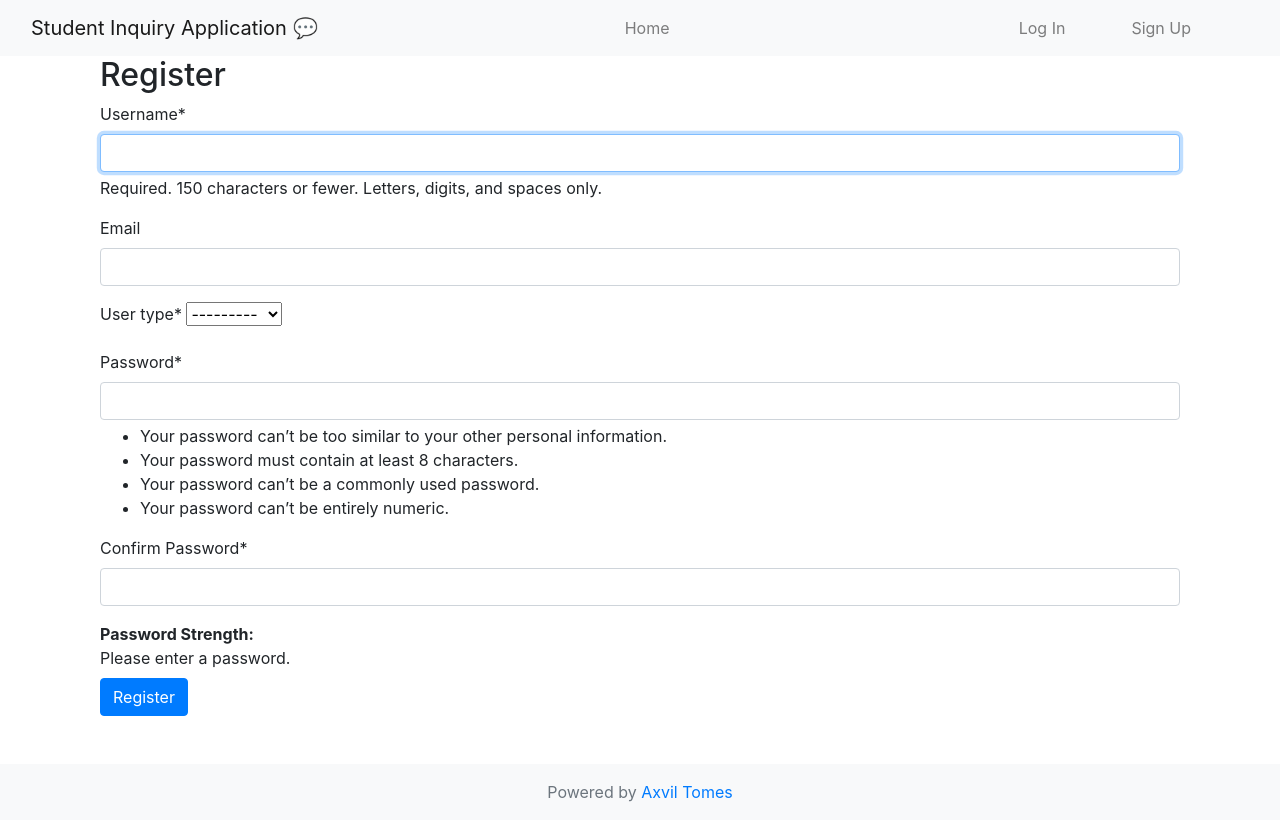
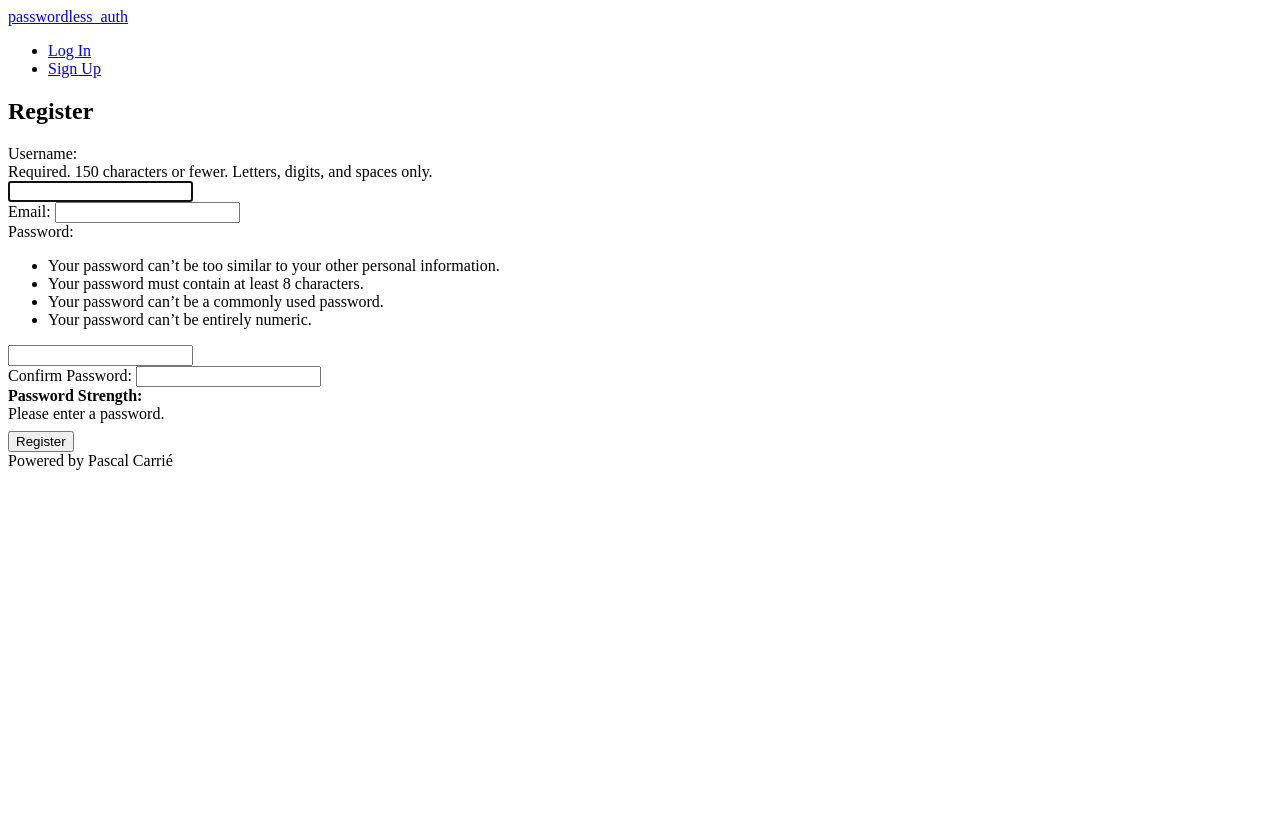
Before and after one commit to lascar/passwordless_auth, a Django app: page /auth/registration/ in a window 1280 px wide. After the commit the page ends 470 px from the top, so only its background shows below. Run offline with Django 5.2, Linux system fonts and the light colour scheme; some libraries are stand-ins or nearby versions.

Commit message:
cleaning

```diff
--- a/authentication/forms.py
+++ b/authentication/forms.py
@@ -2,16 +2,17 @@ from django import forms
 from django.contrib.auth.forms import UserCreationForm
 from django.contrib.auth import password_validation
 from .models import CustomUser
+from django.utils.translation import gettext as _
 
 class RegistrationForm(UserCreationForm):
     email = forms.EmailField(required=False, widget=forms.EmailInput(attrs={'class': 'form-control'}))
     password1 = forms.CharField(
-        label="Password",
+        label=_("Password"),
         widget=forms.PasswordInput(attrs={'class': 'form-control', 'id': 'password-input'}),
         help_text=password_validation.password_validators_help_text_html(),
     )
     password2 = forms.CharField(
-        label="Confirm Password",
+        label=_("Confirm Password"),
         widget=forms.PasswordInput(attrs={'class': 'form-control'}),
     )
 
@@ -23,4 +24,4 @@ class RegistrationForm(UserCreationForm):
 
     class Meta:
         model = CustomUser
-        fields = ('username', 'email', 'user_type')
+        fields = ('username', 'email')
--- a/authentication/templates/authentication/base.html
+++ b/authentication/templates/authentication/base.html
@@ -1,19 +1,14 @@
 {% load static %}
+{% load i18n %}
 <!DOCTYPE html>
 <html lang="en">
 <head>
-    <!-- Bootstrap CSS -->
-    <link rel="stylesheet" href="https://cdn.jsdelivr.net/npm/bootstrap@4.6.2/dist/css/bootstrap.min.css" integrity="sha384-xOolHFLEh07PJGoPkLv1IbcEPTNtaed2xpHsD9ESMhqIYd0nLMwNLD69Npy4HI+N" crossorigin="anonymous">
-
     <meta charset="utf-8">
-    <meta name="viewport" content="width=device-width, initial-scale=1.0">
-    <meta http-equiv="X-UA-Compatible" content="IE=edge">
-
     <title>
         {% if title %}
             {{ title }}
         {% else %}
-            Student Inquiry Application 💬
+            passwordless_auth
         {% endif %}
     </title>
 </head>
@@ -21,57 +16,23 @@
 <div class="wrapper">
 
     <div id="content">
-        <nav class="navbar navbar-expand-lg navbar-light bg-light">
+        <nav class="navbar">
             <div class="container-fluid">
                 <div class="navbar-header">
-                    <button type="button" class="navbar-toggler" data-toggle="collapse" data-target="#navbarSupportedContent"
-                            aria-controls="navbarSupportedContent" aria-expanded="false" aria-label="Toggle navigation">
-                        <span class="navbar-toggler-icon"></span>
-                    </button>
                     <a class="navbar-brand" href="#">
                         {% if title %}
                             {{ title }}
                         {% else %}
-                            Student Inquiry Application 💬
+                            passwordless_auth
                         {% endif %}
                     </a>
                 </div>
-                <div class="collapse navbar-collapse" id="navbarSupportedContent">
-                    <ul class="nav navbar-nav ml-auto">
+                <div id="navbarSupportedContent">
+                    <ul class="nav navbar-nav">
+                        {% if user.is_authenticated %}
                         <li class="nav-item" style="margin-right: 50px;">
                             <a class="nav-link" href="{% url 'home' %}">Home</a>
                         </li>
-                        {% if user.is_authenticated %}
-                        <!-- Display tabs for authenticated users -->
-                        <li style="margin-right: 50px; margin-top: 8px;">
-                            <a href="#adminstrativerequestsSubmenu" data-toggle="collapse" aria-expanded="false" class="dropdown-toggle" style="color: gray;">Administrative Requests</a>
-                            <ul class="collapse list-unstyled" id="adminstrativerequestsSubmenu">
-                                <li>
-                                  <a class="dropdown-item" href="{% url 'administrativerequests-list' %}">View</a>
-                                </li>
-
-                                {% if user.is_student or user.is_teamlead %}
-                                <li>
-                                    <a class="dropdown-item" href="{% url 'administrativerequests-create' %}">Add</a>
-                                </li>
-                                {% endif %}
-                            </ul>
-                        </li>
-
-                        <li style="margin-right: 50px; margin-top: 8px;">
-                            <a href="#academicrequestsSubmenu" data-toggle="collapse" aria-expanded="false" class="dropdown-toggle" style="color: gray;">Academic Requests</a>
-                            <ul class="collapse list-unstyled" id="academicrequestsSubmenu">
-                                <li>
-                                  <a class="dropdown-item" href="{% url 'academicrequests-list' %}">View</a>
-                                </li>
-                                {% if user.is_student %}
-                                <li>
-                                    <a class="dropdown-item" href="{% url 'academicrequests-create' %}">Add</a>
-                                </li>
-                                {% endif %}
-                            </ul>
-                        </li>
-
                         <li class="nav-item" style="margin-right: 50px;">
                             <a class="nav-link" href="{% url 'logout' %}">Log Out</a>
                         </li>
@@ -92,7 +53,7 @@
         </nav>
         <main role="main" class="container">
             <div class="row">
-                <div class="col-md-12">
+                <div>
                     {% if messages %}
                         {% for message in messages %}
                             <div class="alert alert-{{ message.tags }}">
@@ -104,23 +65,14 @@
                 </div>
             </div>
         </main>
-        <footer class="footer mt-5 py-3 bg-light">
-            <div class="container text-center">
-                <span class="text-muted">
-                    Powered by <a href="https://developers.africastalking.com/docs/sms/sending/premium"> Axvil Tomes</a>
+        <footer class="footer">
+            <div class="container">
+                <span>
+                  {% trans "Powered by" %} Pascal Carrié
                 </span>
             </div>
         </footer>
     </div>
 </div>
-<script src="https://cdn.jsdelivr.net/npm/jquery@3.5.1/dist/jquery.slim.min.js"
-        integrity="sha384-DfXdz2htPH0lsSSs5nCTpuj/zy4C+OGpamoFVy38MVBnE+IbbVYUew+OrCXaRkfj"
-        crossorigin="anonymous"></script>
-<script src="https://cdn.jsdelivr.net/npm/popper.js@1.16.1/dist/umd/popper.min.js"
-        integrity="sha384-9/reFTGAW83EW2RDu2S0VKaIzap3H66lZH81PoYlFhbGU+6BZp6G7niu735Sk7lN"
-        crossorigin="anonymous"></script>
-<script src="https://cdn.jsdelivr.net/npm/bootstrap@4.6.2/dist/js/bootstrap.min.js"
-        integrity="sha384-+sLIOodYLS7CIrQpBjl+C7nPvqq+FbNUBDunl/OZv93DB7Ln/533i8e/mZXLi/P+"
-        crossorigin="anonymous"></script>
 </body>
 </html>
--- a/authentication/templates/authentication/login.html
+++ b/authentication/templates/authentication/login.html
@@ -1,13 +1,11 @@
-{% extends 'authentication/home.html' %}
 {% load i18n %}
-{% load crispy_forms_tags %}
 {% block content %}
 <div class="content-section">
     <form method="POST">
         {% csrf_token %}
         <fieldset class="form-group">
             <legend class="border-bottom mb-4">{% trans "Log In" %}</legend>
-            {{ form|crispy }}
+            {{ form }}
         </fieldset>
         <div class="form-group">
             <button class="btn btn-outline-info" type="submit">{% trans "Log In" %}</button>
--- a/authentication/templates/authentication/logout.html
+++ b/authentication/templates/authentication/logout.html
@@ -3,9 +3,9 @@
 {% load crispy_forms_tags %}
 
 {% block content %}
-<div class="container mt-5">
+<div class="container">
     <div class="row">
-        <div class="col-md-6 mx-auto text-center">
+        <div class="col">
             <div class="card">
                 <div class="card-header">
                     <h2>{% trans "You have been logged out" %}</h2>
@@ -15,7 +15,7 @@
                 </div>
                 <div class="card-footer">
                     <small class="text-muted">
-                        <a href="{% url 'login' %}" class="btn btn-primary">{% trans "Log In Again" %}</a>
+                        <a href="{% url 'login' %}" class="btn">{% trans "Log In Again" %}</a>
                     </small>
                 </div>
             </div>
--- a/authentication/templates/authentication/registration.html
+++ b/authentication/templates/authentication/registration.html
@@ -1,46 +1,17 @@
 {% extends 'authentication/base.html' %}
 {% load i18n %}
-{% load crispy_forms_tags %}
 
 {% block content %}
 <div class="container">
-    <h2>{% translate "Register" %}</h2>
+    <h2>{% trans "Register" %}</h2>
     <form method="post">
         {% csrf_token %}
-        {{ form|crispy }}
+        {{ form }}
         <div>
             <strong>{% translate "Password Strength" %}:</strong>
-            <div id="password-strength">{% translate "Please enter a password" %}.</div>
+            <div id="password-strength">{% trans "Please enter a password" %}.</div>
         </div>
-        <button type="submit" class="btn btn-primary" style="margin-top: 8px;">{% translate "Register" %}</button>
+        <button type="submit" style="margin-top: 8px;">{% translate "Register" %}</button>
     </form>
 </div>
-
-<!-- script src="https://cdnjs.cloudflare.com/ajax/libs/zxcvbn/4.4.2/zxcvbn.js"></script-->
-<script>
-document.addEventListener('DOMContentLoaded', function () {
-    const passwordInput = document.getElementById('password-input');
-    const passwordStrengthField = document.getElementById('password-strength');
-
-    // passwordInput.addEventListener('input', function () {
-    //     const password = passwordInput.value;
-    //     const result = zxcvbn(password);
-
-    //     // Update password strength feedback
-    //     passwordStrengthField.innerHTML = ''; // Clear previous feedback
-
-    //     if (result.score === 0) {
-    //         passwordStrengthField.innerHTML = '<span style="color: red;">Very Weak</span>';
-    //     } else if (result.score === 1) {
-    //         passwordStrengthField.innerHTML = '<span style="color: orange;">Weak</span>';
-    //     } else if (result.score === 2) {
-    //         passwordStrengthField.innerHTML = '<span style="color: yellow;">Medium</span>';
-    //     } else if (result.score === 3) {
-    //         passwordStrengthField.innerHTML = '<span style="color: green;">Strong</span>';
-    //     } else if (result.score === 4) {
-    //         passwordStrengthField.innerHTML = '<span style="color: darkgreen;">Very Strong</span>';
-    //     }
-    // });
-});
-</script>
 {% endblock %}
--- a/passwordless_auth/settings.py
+++ b/passwordless_auth/settings.py
@@ -40,8 +40,6 @@ INSTALLED_APPS = [
     'django.contrib.sessions',
     'django.contrib.messages',
     'django.contrib.staticfiles',
-    'crispy_forms',
-    'crispy_bootstrap4',
     'passwordless_auth',
     'authentication',
 ]
@@ -59,10 +57,6 @@ MIDDLEWARE = [
 
 ROOT_URLCONF = 'passwordless_auth.urls'
 
-
-CRISPY_ALLOWED_TEMPLATE_PACKS = 'bootstrap4'
-
-CRISPY_TEMPLATE_PACK = 'bootstrap4'
 
 AUTH_USER_MODEL = "authentication.CustomUser"
 
--- a/passwordless_auth/urls.py
+++ b/passwordless_auth/urls.py
@@ -19,9 +19,9 @@ from django.urls import path, include
 from django.views.generic.base import TemplateView
 from django.conf.urls.i18n import i18n_patterns
 
-admin.site.site_header = "Student Inquiry Application"
-admin.site.site_title = "Student Inquiry Application"
-admin.site.index_title = "Student Inquiry Application Admin"
+admin.site.site_header = "passwordless_auth"
+admin.site.site_title = "passwordless_auth"
+admin.site.index_title = "passwordless_auth Admin"
 
 urlpatterns = [
     path('admin/', admin.site.urls),
--- a/templates/base.html
+++ b/templates/base.html
@@ -6,14 +6,12 @@
 <head>
   <meta charset="utf-8">
   {% load static %}
-  <meta name="viewport" content="width=device-width, initial-scale=1">
-  <link rel='stylesheet' href='{% static 'css/bootstrap.min.css' %}' type='text/css'>
   <title>{% block title %}{% trans "Django Auth Mail" %}{% endblock %}</title>
 </head>
 
 <body>
   <div class="container">
-    <div class="row justify-content-center p-5 bg-body-tertiary rounded-3">
+    <div class="row">
       {% if user.is_authenticated %}
         {% trans "Hi"%} {{ user.username }}!
           <div class="user_panel">
@@ -35,6 +33,8 @@
       <p>{% trans "You are not logged in" %}</p>
           <div class="user_panel">
             <a href="/auth/login">{% trans "login" %}</a>
+            <br>
+            <small>{% trans "Do you need an account" %}?<a href="{%  url 'registration' %}">{% trans "Sign Up Now" %}</a></small></div>
           </div>
       {% endif %}
       <div class="col-lg-6 text-center">
```
Also changed, not shown: authentication/admin.py (+4 -4 lines), authentication/models.py (+6 -23 lines), authentication/templates/authentication/home.html (deleted, +0 -34 lines), authentication/views.py (+2 -6 lines), 1 other file.
